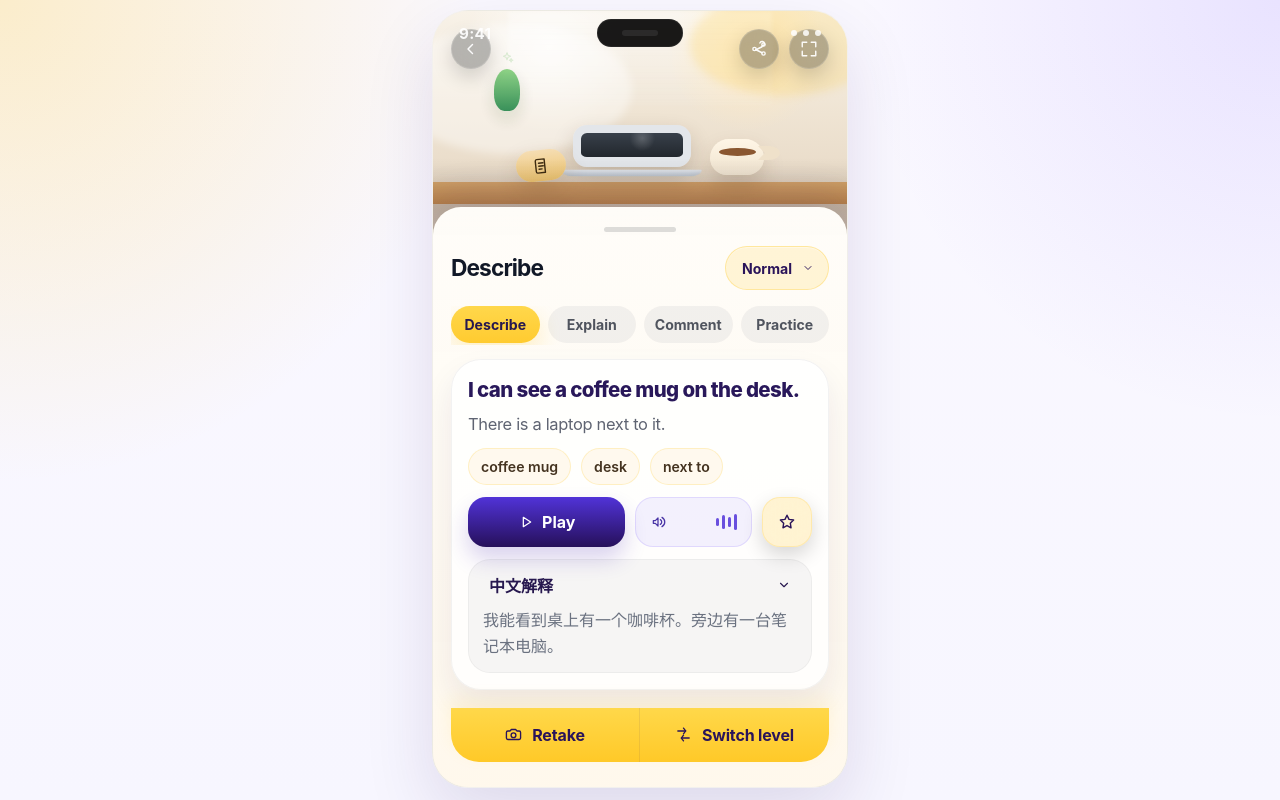
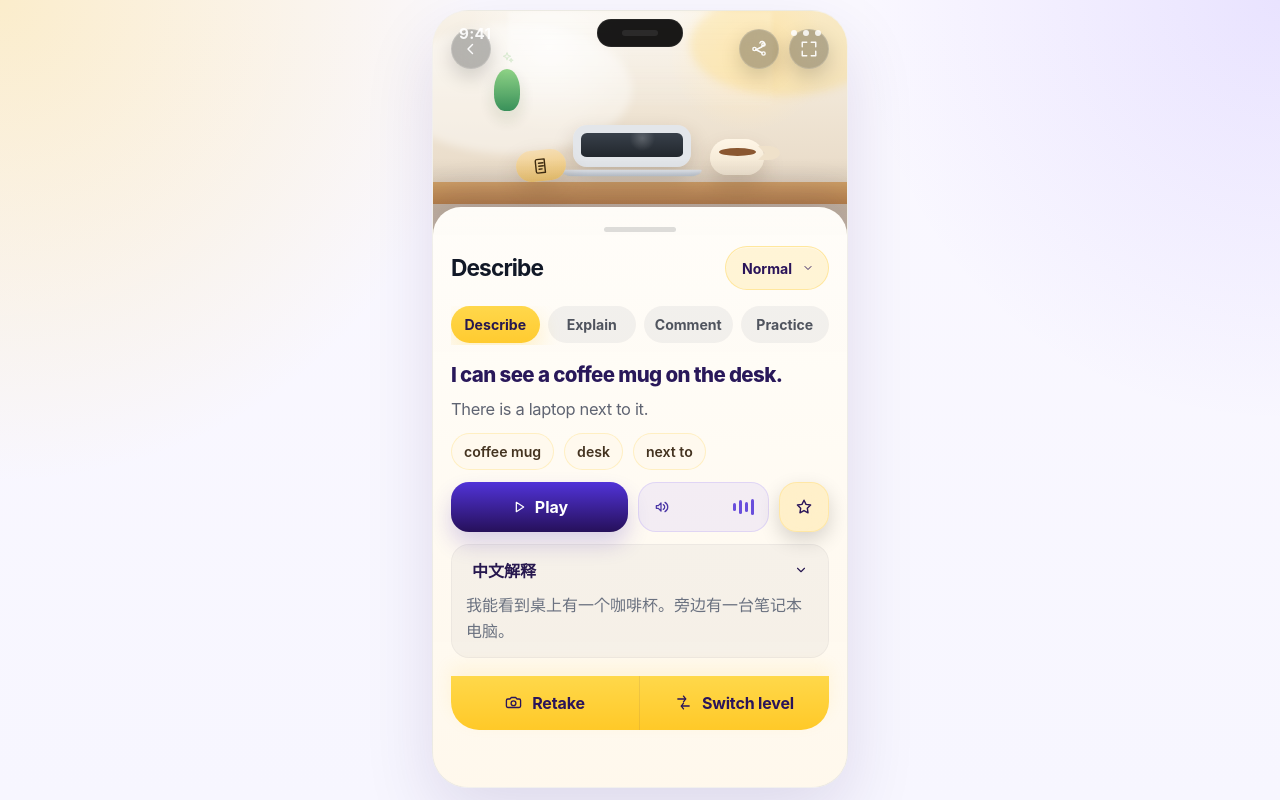
Before and after one commit to okkknight/snapspeak, a React (Vite) app: page / in a window 1280 px wide. Both pictures are taken after a click on the button 640 px from the left and 721 px from the top of the page. Built offline with nearby package versions, Linux system fonts and the light colour scheme.

Commit message:
fix: flatten result content layout

```diff
--- a/src/styles.css
+++ b/src/styles.css
@@ -728,11 +728,7 @@ button {
 .english-result-card {
   display: grid;
   gap: 12px;
-  padding: 16px;
-  border-radius: 30px;
-  background: rgba(255, 255, 255, 0.8);
-  border: 1px solid rgba(17, 24, 39, 0.05);
-  box-shadow: 0 16px 32px rgba(42, 20, 90, 0.08);
+  padding: 2px 0 0;
 }
 
 .english-result-card__star {
@@ -871,9 +867,9 @@ button {
   display: grid;
   gap: 10px;
   padding: 12px 14px;
-  border-radius: 22px;
+  border-radius: 18px;
   background: rgba(17, 24, 39, 0.035);
-  border: 1px solid rgba(17, 24, 39, 0.04);
+  border: 1px solid rgba(17, 24, 39, 0.035);
 }
 
 .chinese-explanation__trigger {
```
